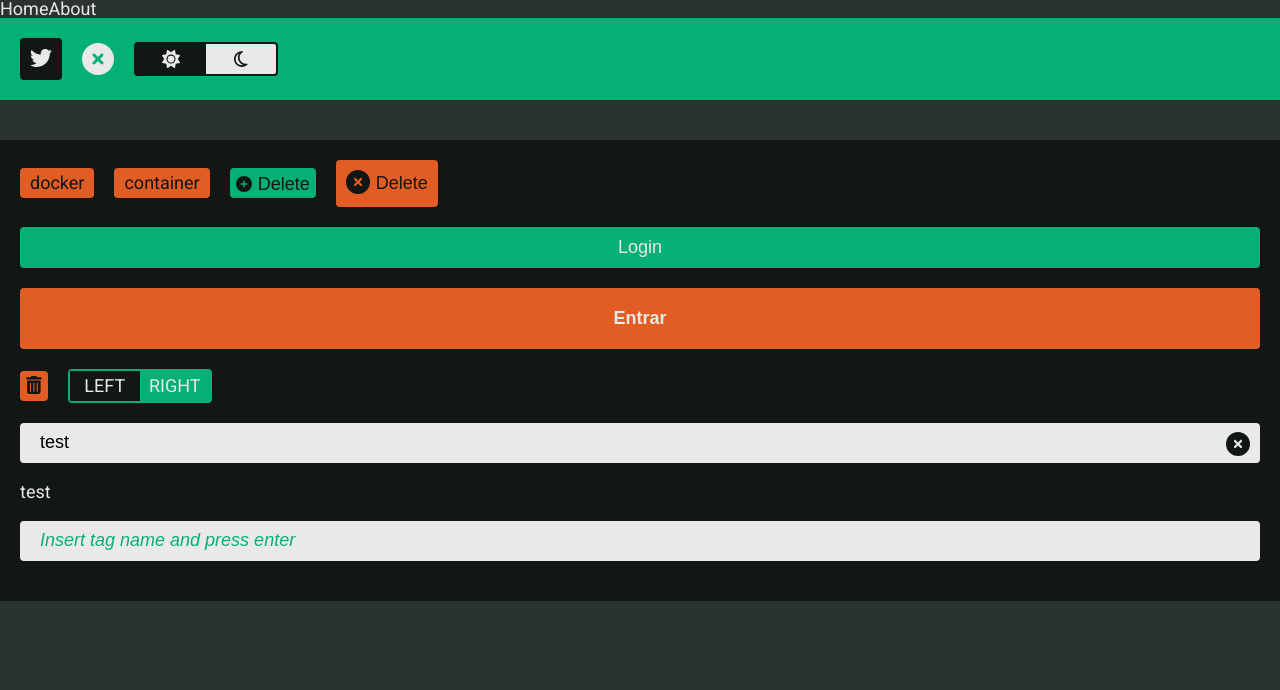
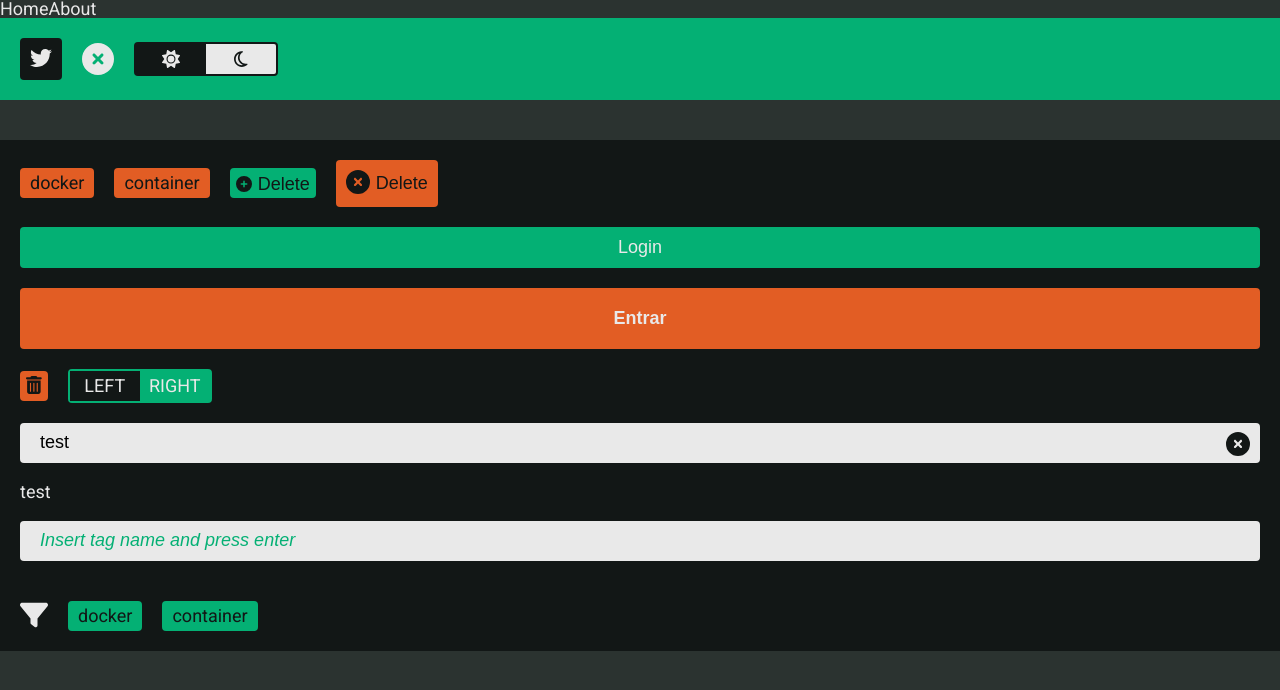
Before and after one commit to kode-neko/kn-cheety-front-vue, a Vue app: page / in a window 1280 px wide. Shown: the top 690 px of the page. Built offline with nearby package versions, Linux system fonts and the light colour scheme.

Commit message:
[main] tag filter

```diff
--- a/src/App.vue
+++ b/src/App.vue
@@ -36,6 +36,14 @@ body
   &:hover
       transform translate(-2px, -2px)
 
+.disapear-enter-active,
+.disapear-leave-active
+  transition all 0.3s ease
+.disapear-enter-from,
+.disapear-leave-to
+  opacity: 0
+
+
 .a
     background-color color-main
 .b
--- /dev/null
+++ b/src/components/FilterTags.vue
@@ -0,0 +1,56 @@
+<template lang="pug">
+div(:class="$style.cont")
+  Transition(name="disapear")
+    font-awesome-icon(
+      v-if="tagListFilter.length > 0",
+      :class="$style.icon",
+      :icon="['fas', 'filter']"
+    )
+  TransitionGroup(name="disapear")
+    TagInfo(
+      v-for="tag in tagListFilter",
+      :key="tag.id",
+      :label="tag.label",
+      @delete="() => deleteTag(tag)",
+      type="a",
+      :isDeletable="true"
+    )
+</template>
+
+<script lang="ts">
+import Tag from "../model/Tag";
+import TagInfo from "./TagInfo.vue";
+import { defineComponent, ref, computed } from "vue";
+
+export default defineComponent({
+  components: { TagInfo },
+  props: {
+    tagList: Array,
+  },
+  emits: ["deleteTag"],
+  setup(props, { emit }) {
+    const tagListFilter = ref(props.tagList);
+    const deleteTag = (tag: Tag) => {
+      tagListFilter.value = tagListFilter.value.filter(
+        (ele: Tag) => ele.id !== tag.id
+      );
+      emit("deleteTag", tagListFilter.value);
+    };
+    return {
+      tagListFilter,
+      deleteTag,
+    };
+  },
+});
+</script>
+
+<style lang="stylus" module>
+@import "../assets/base"
+.cont
+    display flex
+    gap pd-md
+    .icon
+        color color-light
+        height 28px
+        width 28px
+</style>
--- a/src/components/InputTagList.vue
+++ b/src/components/InputTagList.vue
@@ -8,7 +8,7 @@ div(:class="$style.cont")
     :placeholder="placeholder"
   )
   div(:class="$style.tags")
-    TransitionGroup(name="tags")
+    TransitionGroup(name="disapear")
       TagInfo(
         v-for="tag in tagList",
         :key="tag.id",
@@ -22,11 +22,7 @@ div(:class="$style.cont")
 <script lang="ts">
 import { defineComponent, ref } from "vue";
 import TagInfo from "./TagInfo.vue";
-
-interface Tag {
-  id: string;
-  label: string;
-}
+import Tag from "../model/Tag";
 
 interface Props {
   initTagList: Array<unknown>;
@@ -60,7 +56,7 @@ export default defineComponent({
       if (!tagList.value.find((tag: Tag) => tag.label === value)) {
         const valTrim = value.trim().toLowerCase();
         tagList.value = [...props.modelValue, { id: valTrim, label: valTrim }];
-        emit("update:modelValue", tagList);
+        emit("update:modelValue", tagList.value);
         valTag.value = "";
       }
     };
@@ -74,18 +70,6 @@ export default defineComponent({
   },
 });
 </script>
-
-<style>
-.tags-enter-active,
-.tags-leave-active {
-  transition: all 0.3s ease;
-}
-
-.tags-enter-from,
-.tags-leave-to {
-  opacity: 0;
-}
-</style>
 
 <style lang="stylus" module>
 @import "../assets/base"
--- /dev/null
+++ b/src/model/Tag.ts
@@ -0,0 +1,6 @@
+interface Tag {
+  id: string;
+  label: string;
+}
+
+export default Tag;
--- a/src/views/HomeView.vue
+++ b/src/views/HomeView.vue
@@ -34,7 +34,13 @@ div(:class="[$style.box]")
   p {{ msg }}
   InputReseteable(v-model="model.value01", placeholder="Patatas fritas verdes")
   p {{ model.value01 }}
-  InputTagList(v-model="model.tagList", placeholder="Insert tag name and press enter")
+  InputTagList(
+    v-model="model.tagList",
+    placeholder="Insert tag name and press enter"
+  )
+  FilterTags(
+    :tagList="[ { label: 'docker', id: 1 }, { label: 'container', id: 2 } ]"
+  )
 </template>
 
 <script lang="ts">
@@ -47,6 +53,7 @@ import SwTypeForm from "../components/sw/SwTypeForm.vue";
 import SwVisualMode from "../components/sw/SwVisualMode.vue";
 import InputReseteable from "../components/InputReseteable.vue";
 import InputTagList from "../components/InputTagList.vue";
+import FilterTags from "../components/FilterTags.vue";
 import { defineComponent, ref } from "vue";
 
 interface Tag {
@@ -70,6 +77,7 @@ export default defineComponent({
     SwVisualMode,
     InputReseteable,
     InputTagList,
+    FilterTags,
   },
   props: {
     msg: String,
```
